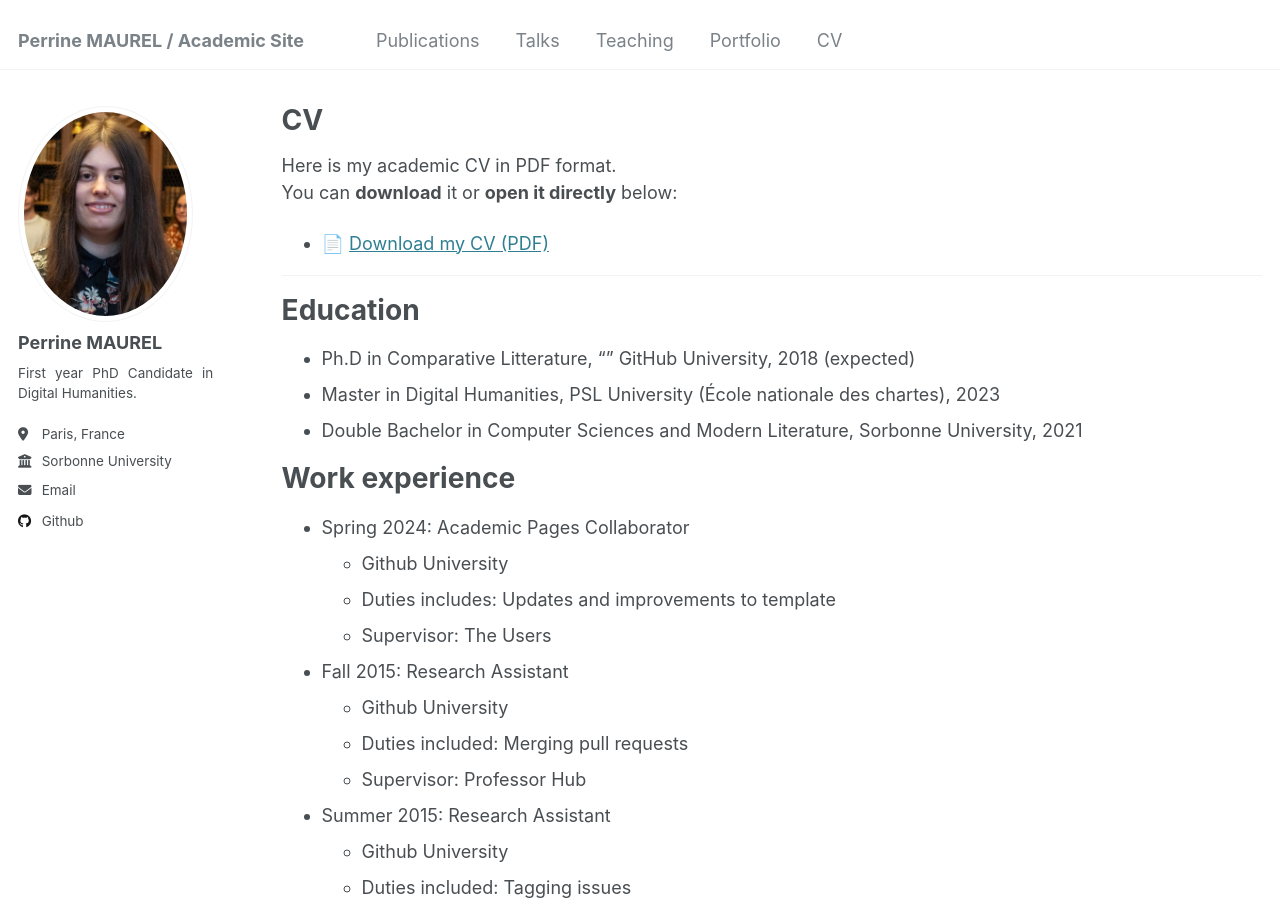
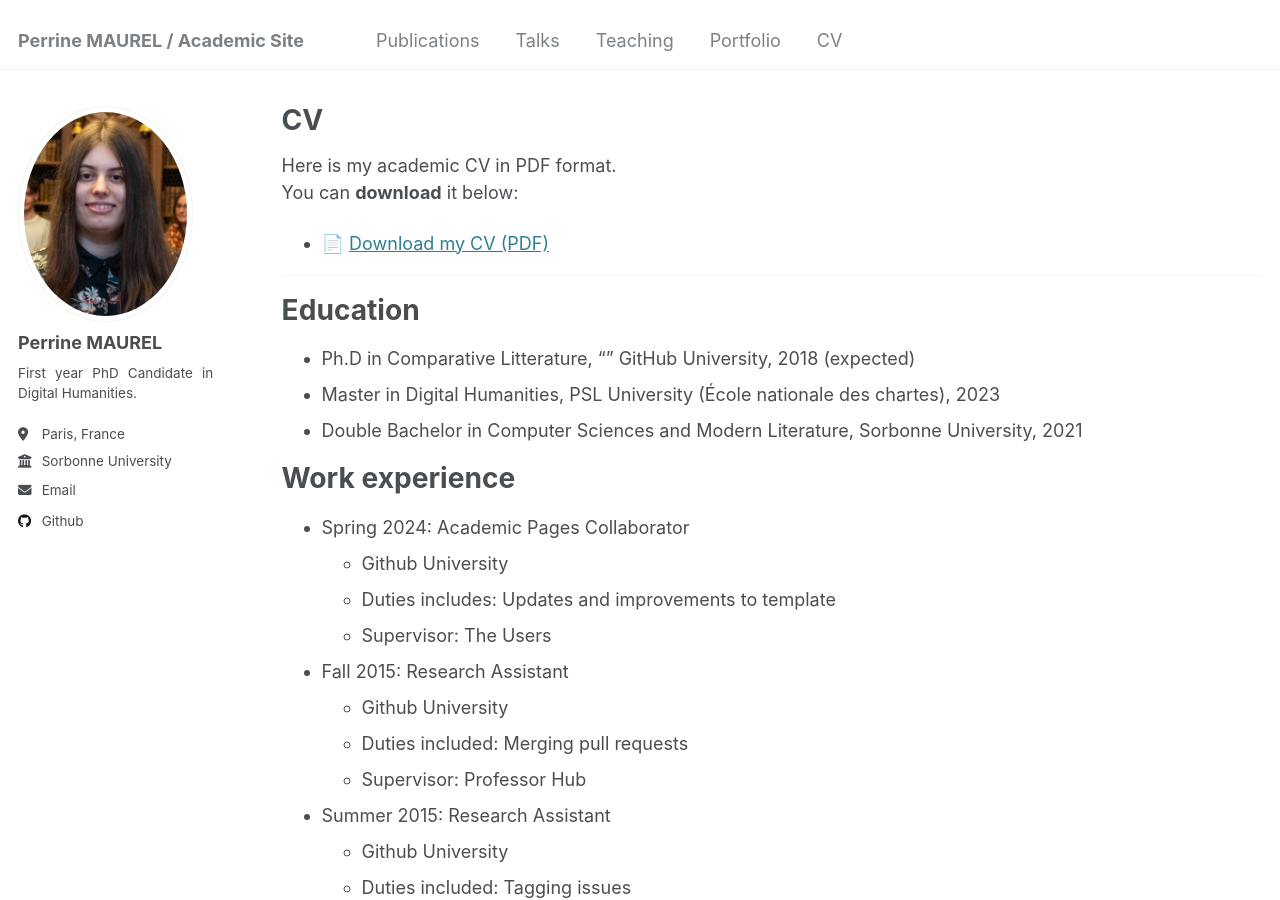
Before and after one commit to perrinemaurel/perrinemaurel.github.io, a Jekyll site: the page built from _pages/cv.md, in a window 1280 px wide and 900 px high. Built offline with Jekyll 4.4.1, drawn with Linux system fonts in a browser that asks for light colours.

Commit message:
Update cv.md

```diff
--- a/_pages/cv.md
+++ b/_pages/cv.md
@@ -10,7 +10,7 @@ redirect_from:
 {% include base_path %}
 
 Here is my academic CV in PDF format.
-You can **download** it or **open it directly** below:
+You can **download** it below:
 
 - 📄 [Download my CV (PDF)](/files/Curriculum_université_MAUREL.pdf)
 
```
